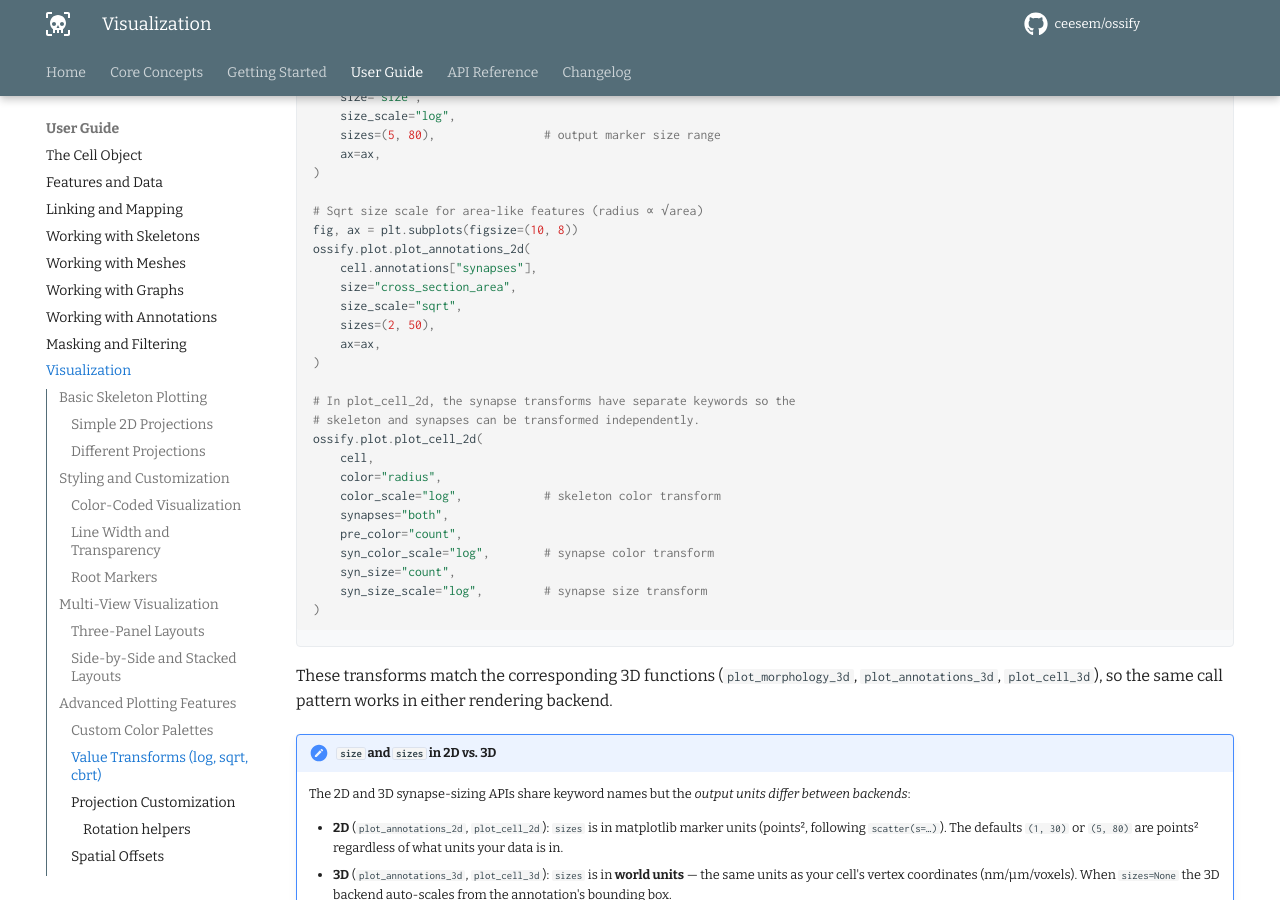
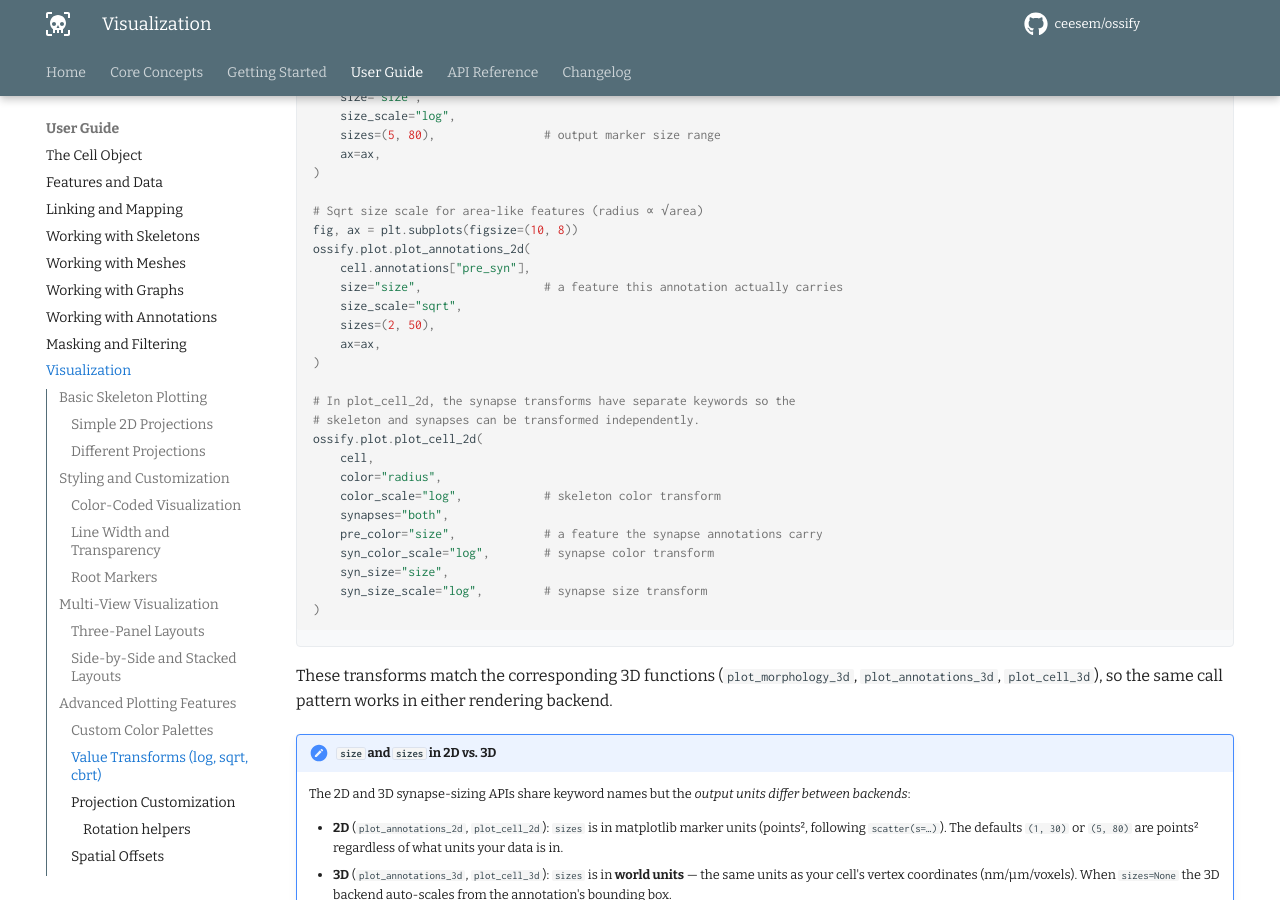
Before and after one commit to ceesem/ossify, an MkDocs documentation site: the page built from docs/visualization_and_plotting.md, in a window 1280 px wide and 900 px high, scrolled down 8472 px. Built offline with MkDocs 1.6.1 and Material for MkDocs 9.7.7, drawn with Linux system fonts in a browser that asks for light colours; comment, search, counter and statistics services are not loaded; some of the changed text lies outside the part shown.

Commit message:
Fix remaining API errors in the visualization and import guides
Neither page joins the executable set: the visualization page's later
sections need PyVista and a rendering context, and the import/export
page talks to CAVE, cloud storage and reader-supplied paths. Both were
checked by running their blocks against a pre-seeded namespace, which
separates real mistakes from the placeholder names they use by design.

The worst was a multi-panel figure built with units_per_inch=100 for a
cell measured in nanometres. That asks for a 6345 x 4736 inch figure --
about 1.9 million pixels across at dpi=300 -- and the process was
OOM-killed rather than erroring. Its scale bar was off by the same
factor: length=5 labelled "5 um".

Also: Cell.name is read-only, assigned in two places; several
annotation features that the example cell does not carry (count,
cross_section_area) replaced with ones it does; and plotting functions
requalified into ossify.plot.

tests/test_docs.py now dedents fenced blocks before running them. A
fence nested in a list item is indented, which is valid Markdown but not
valid Python, and the extractor reported that as an IndentationError in
the page.

Co-Authored-By: Claude Opus 5 (1M context) <noreply@anthropic.com>

````diff
--- a/docs/visualization_and_plotting.md
+++ b/docs/visualization_and_plotting.md
@@ -266,8 +266,8 @@ ossify.plot.plot_annotations_2d(
 # Sqrt size scale for area-like features (radius ∝ √area)
 fig, ax = plt.subplots(figsize=(10, 8))
 ossify.plot.plot_annotations_2d(
-    cell.annotations["synapses"],
-    size="cross_section_area",
+    cell.annotations["pre_syn"],
+    size="size",                  # a feature this annotation actually carries
     size_scale="sqrt",
     sizes=(2, 50),
     ax=ax,
@@ -280,9 +280,9 @@ ossify.plot.plot_cell_2d(
     color="radius",
     color_scale="log",            # skeleton color transform
     synapses="both",
-    pre_color="count",
+    pre_color="size",             # a feature the synapse annotations carry
     syn_color_scale="log",        # synapse color transform
-    syn_size="count",
+    syn_size="size",
     syn_size_scale="log",         # synapse size transform
 )
 ```
@@ -583,8 +583,8 @@ A few practical notes:
 
 if hasattr(cell, 'skeleton') and cell.skeleton is not None:
     # Convert from nanometers to micrometers for display
+    # `Cell.name` is read-only; set it when the cell is created if you need one.
     display_cell = cell.transform(lambda x: x / 1000)
-    display_cell.name = f"{cell.name}_display"
 
     # Plot with appropriate scaling
     fig, ax = ossify.plot.single_panel_figure(
````
Also changed, not shown: 1 other file.
